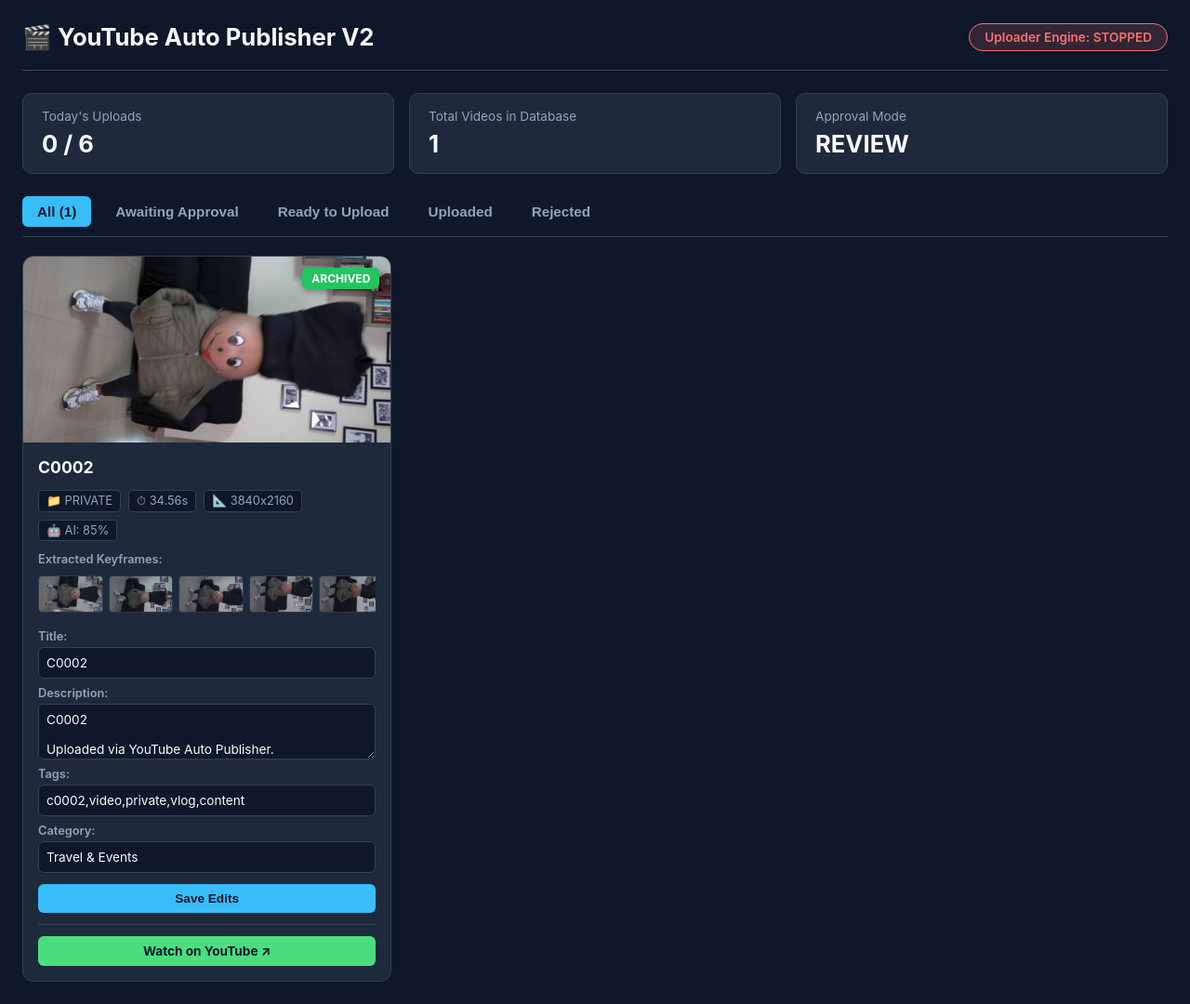
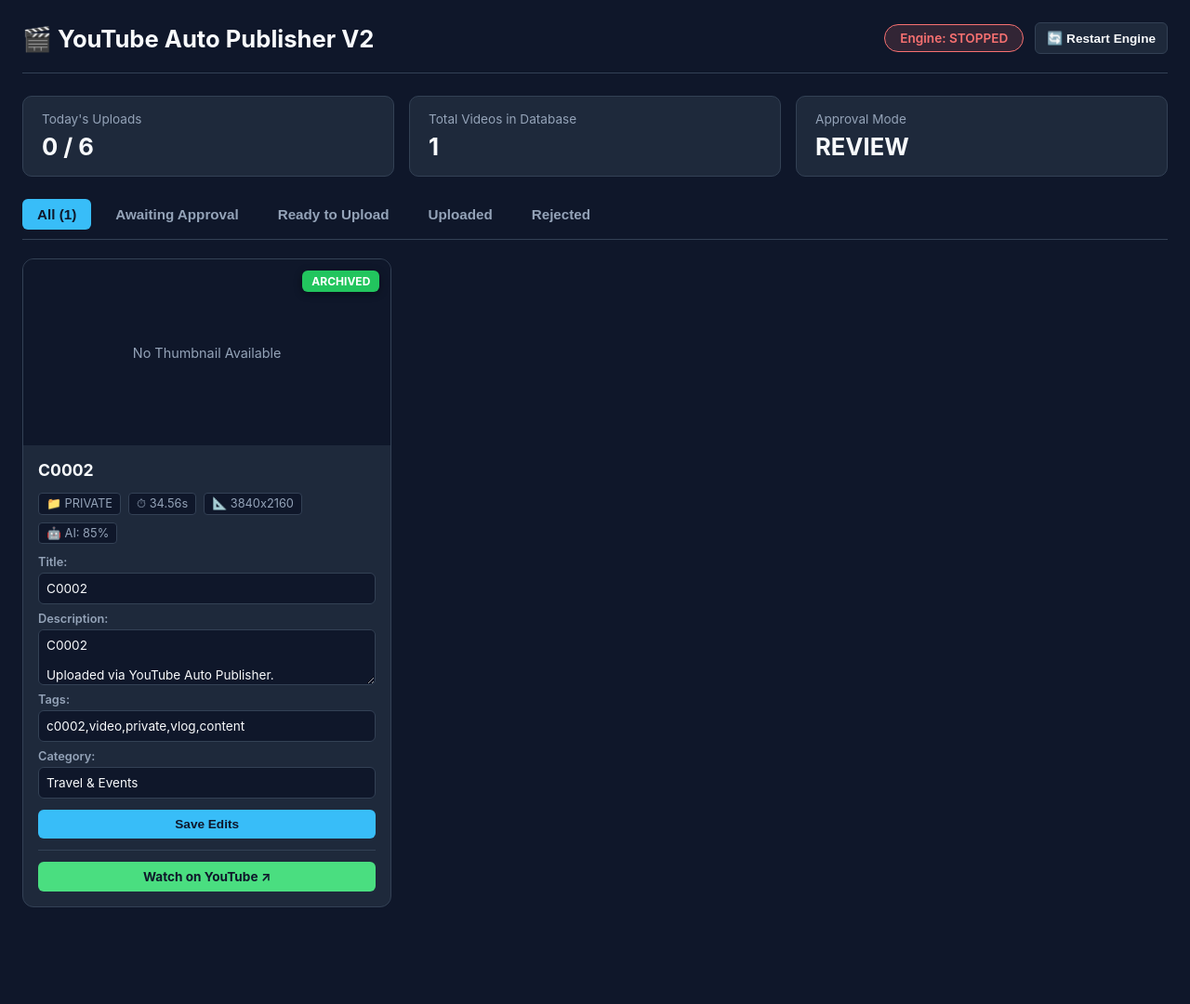
Before and after one commit to datacenterninjas/youtube-batch-uploader, a FastAPI app: page / in a window 1280 px wide. Shown: the whole page at 93% size. After the commit the page ends 976 px from the top, so only its background shows below. Run offline with FastAPI, Linux system fonts and the light colour scheme; data comes from the database, SQL or seed files in the repository.

Commit message:
feat: add engine restart/video retry functionality, expand video discovery, and update Gemini model/API integration

```diff
--- a/app.py
+++ b/app.py
@@ -1,4 +1,7 @@
 import os
+import sys
+import shutil
+import subprocess
 from pathlib import Path
 from fastapi import FastAPI, Request, Form
 from fastapi.responses import HTMLResponse, RedirectResponse
@@ -87,6 +90,25 @@ def index(request: Request):
         }
     )
 
+@app.post("/api/uploader/restart")
+def restart_uploader_engine():
+    """Kills existing uploader processes and starts a fresh uploader engine."""
+    for proc in psutil.process_iter(['name', 'cmdline']):
+        try:
+            cmd = proc.info.get('cmdline') or []
+            if any('uploader.py' in arg for arg in cmd) and proc.pid != os.getpid():
+                proc.kill()
+        except Exception:
+            pass
+
+    # Give lock file a moment to release
+    import time
+    time.sleep(1)
+
+    # Launch uploader engine in background
+    subprocess.Popen([sys.executable, "-u", "uploader.py"])
+    return RedirectResponse(url="/", status_code=303)
+
 @app.post("/api/videos/{video_id}/approve")
 def approve_video(video_id: int):
     database.update_video_status(video_id, "READY_TO_UPLOAD")
@@ -95,6 +117,43 @@ def approve_video(video_id: int):
 @app.post("/api/videos/{video_id}/reject")
 def reject_video(video_id: int):
     database.update_video_status(video_id, "REJECTED")
+    return RedirectResponse(url="/", status_code=303)
+
+@app.post("/api/videos/{video_id}/retry")
+def retry_video(video_id: int):
+    """Resets video status and restores video file to staging folder for re-processing."""
+    video = database.get_video_by_id(video_id)
+    if not video:
+        return RedirectResponse(url="/", status_code=303)
+
+    file_path = Path(video["file_path"])
+    filename = video["filename"]
+    privacy = (video.get("privacy") or "unlisted").title()
+    if privacy not in ("Public", "Private", "Unlisted"):
+        privacy = "Unlisted"
+
+    staging_target = Path(f"videos_to_upload/{privacy}/{filename}")
+    staging_target.parent.mkdir(parents=True, exist_ok=True)
+
+    # If file was moved to archive/failed, move it back to staging folder
+    if not file_path.exists():
+        archive_path = Path(f"uploaded_archive/{filename}")
+        failed_path = Path(f"failed_to_upload/{filename}")
+        if archive_path.exists():
+            shutil.move(str(archive_path), str(staging_target))
+        elif failed_path.exists():
+            shutil.move(str(failed_path), str(staging_target))
+
+    # Reset video DB record to DISCOVERED so engine re-analyzes & re-generates AI metadata
+    with database.get_connection() as conn:
+        cursor = conn.cursor()
+        cursor.execute("""
+            UPDATE videos
+            SET status = 'DISCOVERED', error_message = NULL, upload_attempts = 0, file_path = ?
+            WHERE id = ?
+        """, (str(staging_target), video_id))
+        conn.commit()
+
     return RedirectResponse(url="/", status_code=303)
 
 @app.post("/api/videos/{video_id}/update")
--- a/metadata_generator.py
+++ b/metadata_generator.py
@@ -21,8 +21,8 @@ def clean_title(raw_title):
 
 def generate_metadata_with_vision(video_id, frames):
     """Uses Gemini Vision AI to generate metadata from video keyframes."""
-    api_key = os.environ.get("GEMINI_API_KEY") or os.environ.get("GOOGLE_API_KEY")
-    if not api_key or not GENAI_AVAILABLE or not frames:
+    api_key = os.environ.get("GEMINI_API_KEY") or os.environ.get("GOOGLE_API_KEY") or config.get_setting("gemini_api_key")
+    if not api_key or api_key == "YOUR_API_KEY_HERE" or not GENAI_AVAILABLE or not frames:
         return None
 
     try:
@@ -50,7 +50,7 @@ def generate_metadata_with_vision(video_id, frames):
         )
 
         response = client.models.generate_content(
-            model='gemini-2.5-flash',
+            model='gemini-3.6-flash',
             contents=[*images, prompt]
         )
 
--- a/templates/index.html
+++ b/templates/index.html
@@ -14,6 +14,7 @@
             --accent-green: #4ade80;
             --accent-yellow: #facc15;
             --accent-red: #f87171;
+            --accent-purple: #c084fc;
             --border-color: #334155;
             --input-bg: #0f172a;
         }
@@ -35,11 +36,19 @@
             padding-bottom: 20px;
             border-bottom: 1px solid var(--border-color);
             margin-bottom: 24px;
+            flex-wrap: wrap;
+            gap: 16px;
         }
 
         .header h1 {
             font-size: 1.6rem;
             margin: 0;
+            display: flex;
+            align-items: center;
+            gap: 12px;
+        }
+
+        .header-controls {
             display: flex;
             align-items: center;
             gap: 12px;
@@ -86,6 +95,7 @@
             margin-bottom: 20px;
             border-bottom: 1px solid var(--border-color);
             padding-bottom: 10px;
+            flex-wrap: wrap;
         }
 
         .tab-btn {
@@ -157,7 +167,7 @@
         .badge-AWAITING_APPROVAL { background: rgba(250, 204, 21, 0.95); color: #0f172a; }
         .badge-READY_TO_UPLOAD, .badge-UPLOADING { background: rgba(74, 222, 128, 0.95); color: #0f172a; }
         .badge-UPLOADED, .badge-ARCHIVED { background: #22c55e; color: #ffffff; }
-        .badge-REJECTED, .badge-UPLOAD_FAILED { background: #ef4444; color: #ffffff; }
+        .badge-REJECTED, .badge-UPLOAD_FAILED, .badge-DUPLICATE { background: #ef4444; color: #ffffff; }
 
         .card-body {
             padding: 16px;
@@ -246,6 +256,7 @@
             margin-top: auto;
             padding-top: 12px;
             border-top: 1px solid var(--border-color);
+            flex-wrap: wrap;
         }
 
         .btn {
@@ -265,13 +276,22 @@
         .btn-approve { background-color: var(--accent-green); color: #0f172a; }
         .btn-reject { background-color: var(--accent-red); color: #ffffff; }
         .btn-save { background-color: var(--accent-blue); color: #0f172a; }
+        .btn-retry { background-color: var(--accent-purple); color: #0f172a; }
+        .btn-restart { background-color: var(--card-bg); color: var(--text-color); border: 1px solid var(--border-color); }
     </style>
 </head>
 <body>
     <div class="header">
         <h1>🎬 YouTube Auto Publisher V2</h1>
-        <div class="status-badge {% if uploader_running %}status-running{% else %}status-stopped{% endif %}">
-            Uploader Engine: {% if uploader_running %}RUNNING{% else %}STOPPED{% endif %}
+        <div class="header-controls">
+            <div class="status-badge {% if uploader_running %}status-running{% else %}status-stopped{% endif %}">
+                Engine: {% if uploader_running %}RUNNING{% else %}STOPPED{% endif %}
+            </div>
+
+            <!-- Restart Engine Button -->
+            <form action="/api/uploader/restart" method="POST" style="margin: 0;">
+                <button type="submit" class="btn btn-restart">🔄 Restart Engine</button>
+            </form>
         </div>
     </div>
 
@@ -365,6 +385,11 @@
                     <form action="/api/videos/{{ video.id }}/reject" method="POST" style="flex:1;">
                         <button type="submit" class="btn btn-reject" style="width: 100%;">Reject</button>
                     </form>
+                    {% elif video.status in ['REJECTED', 'UPLOAD_FAILED', 'DUPLICATE'] %}
+                    <!-- Retry Button -->
+                    <form action="/api/videos/{{ video.id }}/retry" method="POST" style="flex:1;">
+                        <button type="submit" class="btn btn-retry" style="width: 100%;">🔄 Retry & Re-Analyze AI</button>
+                    </form>
                     {% elif video.youtube_url %}
                     <a href="{{ video.youtube_url }}" target="_blank" class="btn btn-approve">Watch on YouTube ↗</a>
                     {% endif %}
```
Also changed, not shown: uploader.py (+7 -11 lines), processing/frames/1/frame_01.jpg (deleted), processing/frames/1/frame_02.jpg (deleted), processing/frames/1/frame_03.jpg (deleted), processing/frames/1/frame_04.jpg (deleted), processing/frames/1/frame_05.jpg (deleted), 9 other files.
